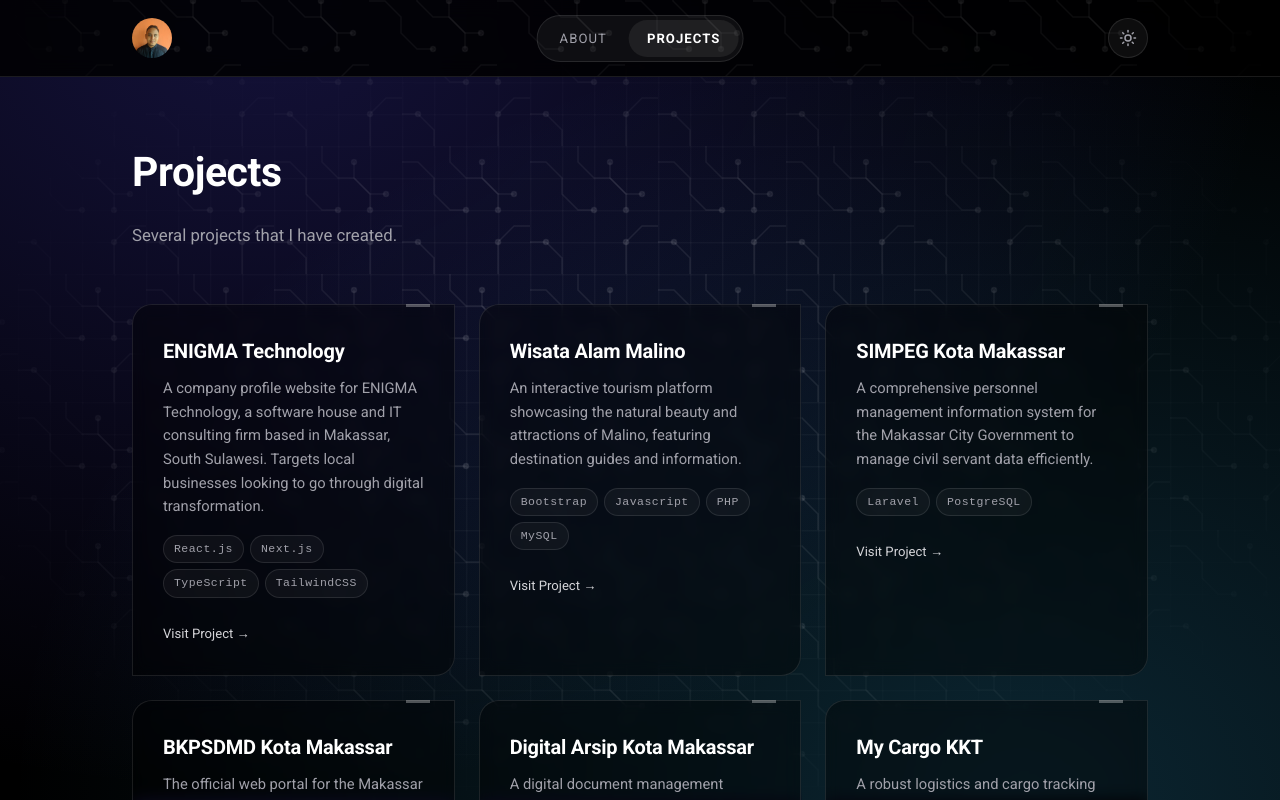
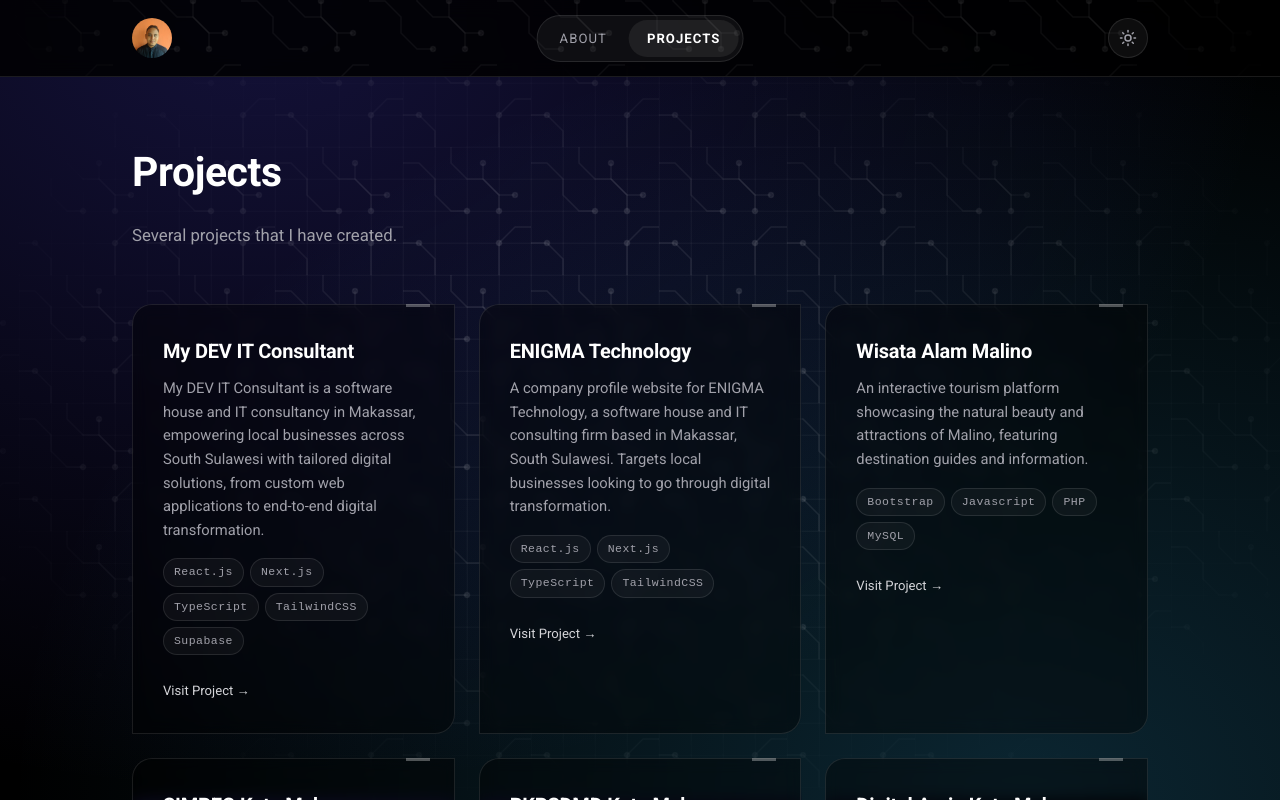
Before and after one commit to yudhanugrahasyailendra/masyudhadev, a Next.js app: page /projects in a window 1280 px wide. Shown: the top 800 px of the page. Built offline with nearby package versions, Linux system fonts and the light colour scheme.

Commit message:
Add My DEV IT Consultant to projects page

```diff
--- a/app/projects/page.tsx
+++ b/app/projects/page.tsx
@@ -16,6 +16,18 @@
           </p>
         </div>
         <div className="projects-grid">
+          <div className="project-card">
+            <h3>My DEV IT Consultant</h3>
+            <p>My DEV IT Consultant is a software house and IT consultancy in Makassar, empowering local businesses across South Sulawesi with tailored digital solutions, from custom web applications to end-to-end digital transformation.</p>
+            <div className="project-tech">
+              <span>React.js</span>
+              <span>Next.js</span>
+              <span>TypeScript</span>
+              <span>TailwindCSS</span>
+              <span>Supabase</span>
+            </div>
+            <Link className="project-link" href="https://www.mydevitconsultant.com/" target="_blank" rel="noopener noreferrer">Visit Project →</Link>
+          </div>
           <div className="project-card">
             <h3>ENIGMA Technology</h3>
             <p>A company profile website for ENIGMA Technology, a software house and IT consulting firm based in Makassar, South Sulawesi. Targets local businesses looking to go through digital transformation.</p>
```
